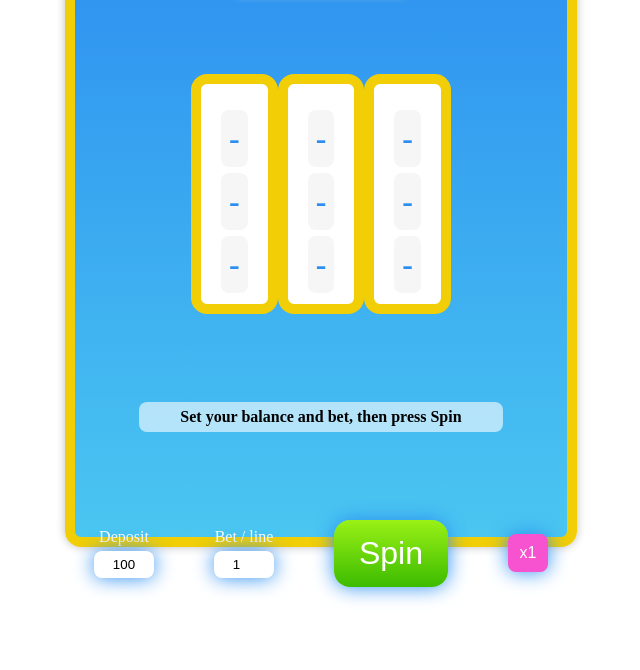
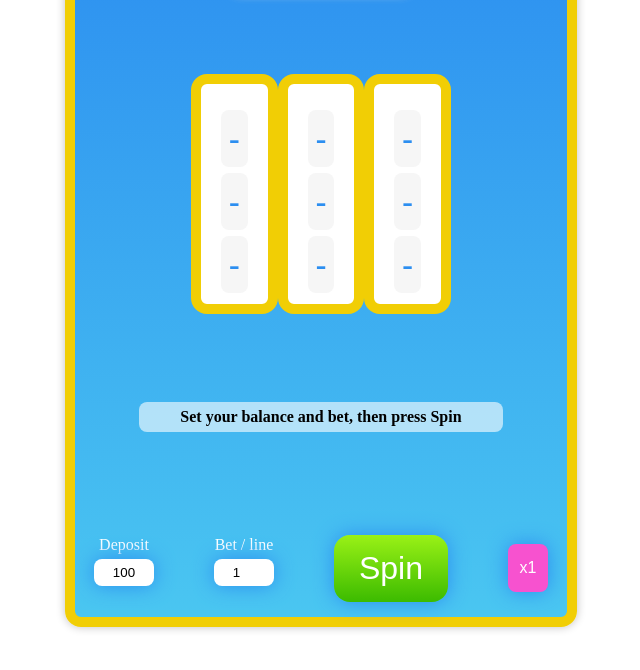
Before and after one commit to Abdul-Rahman-Rafat/Spin-app-using-JS, a website: page index.html in a window 1280 px wide. Shown: the part 106-776 px from the top of the page, without its empty margins (319-959 px from the left). Drawn offline with nearby package versions, Linux system fonts and the light colour scheme.

Commit message:
btns-locations mod

```diff
--- a/style.css
+++ b/style.css
@@ -8,8 +8,8 @@ main{
     width: 40%;
     margin: auto;
     margin-top: 1%;
-    height: 80vh;
-    max-height: 80vh;
+    height: 90vh;
+    max-height: 90vh;
     background: linear-gradient(#2c8ef0,#4ac6f1) ;
     display: flex;
     flex-direction: column;
@@ -59,6 +59,9 @@ gap: 80px;
 align-items: center;
 justify-content: center;
 }
+.btns button{
+    margin-top: 15px;
+    }
 
 .btns{
     display: flex;
@@ -111,7 +114,7 @@ input:focus-within{
 }
 .lines-count-btn{
     width: 40px;
-    padding: 10px 5px;
+    padding: 15px 5px ;
     text-align: center;
     border-radius: 8px;
     border: none;
@@ -178,9 +181,7 @@ input:focus-within{
     align-items: center;
     /* margin-bottom: 20px; */
 }
-    .btns button{
-        margin-top: 15px;
-    }
+
     .lines-count-btn{
         padding: 15px 5px ;
     }
```
